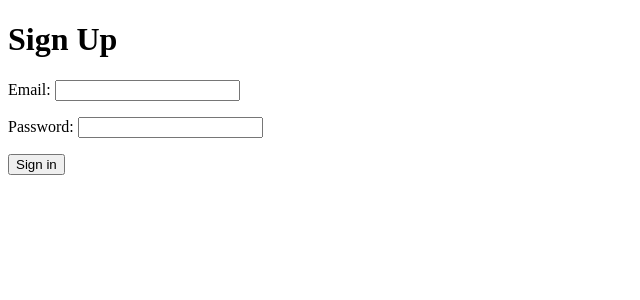
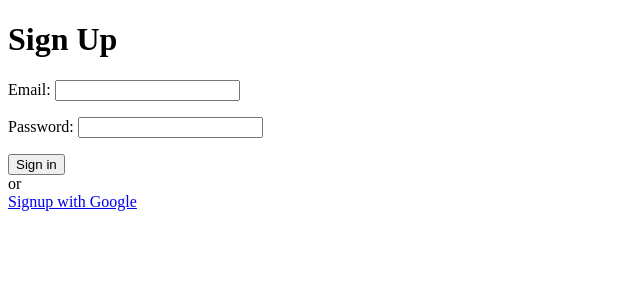
Before and after one commit to dev-rfgul/univ-bus-management-system, a Django app: page /login/ in a window 1280 px wide. Shown: the top 300 px of the page, without its empty margins (0-640 px from the left). Run offline with Django 5.2, Linux system fonts and the light colour scheme; some libraries are stand-ins or nearby versions.

Commit message:
added signup with google in login as well

```diff
--- a/templates/login.html
+++ b/templates/login.html
@@ -1,4 +1,4 @@
-
+{% load socialaccount %}
 <!DOCTYPE html>
 <html lang="en">
   <head>
@@ -12,6 +12,11 @@
       {% csrf_token %}
       {{ form.as_p }}
       <input type="submit" value="Sign in" />
+             <div class="text-center my-3">or</div>
+
+        <a href="{% provider_login_url 'google' %}" class="btn btn-outline-primary w-100">
+          Signup with Google
+        </a>
     </form>
   </body>
 </html>
```
Also changed, not shown: db.sqlite3, mainapp/settings.py (line endings or trailing spaces).
